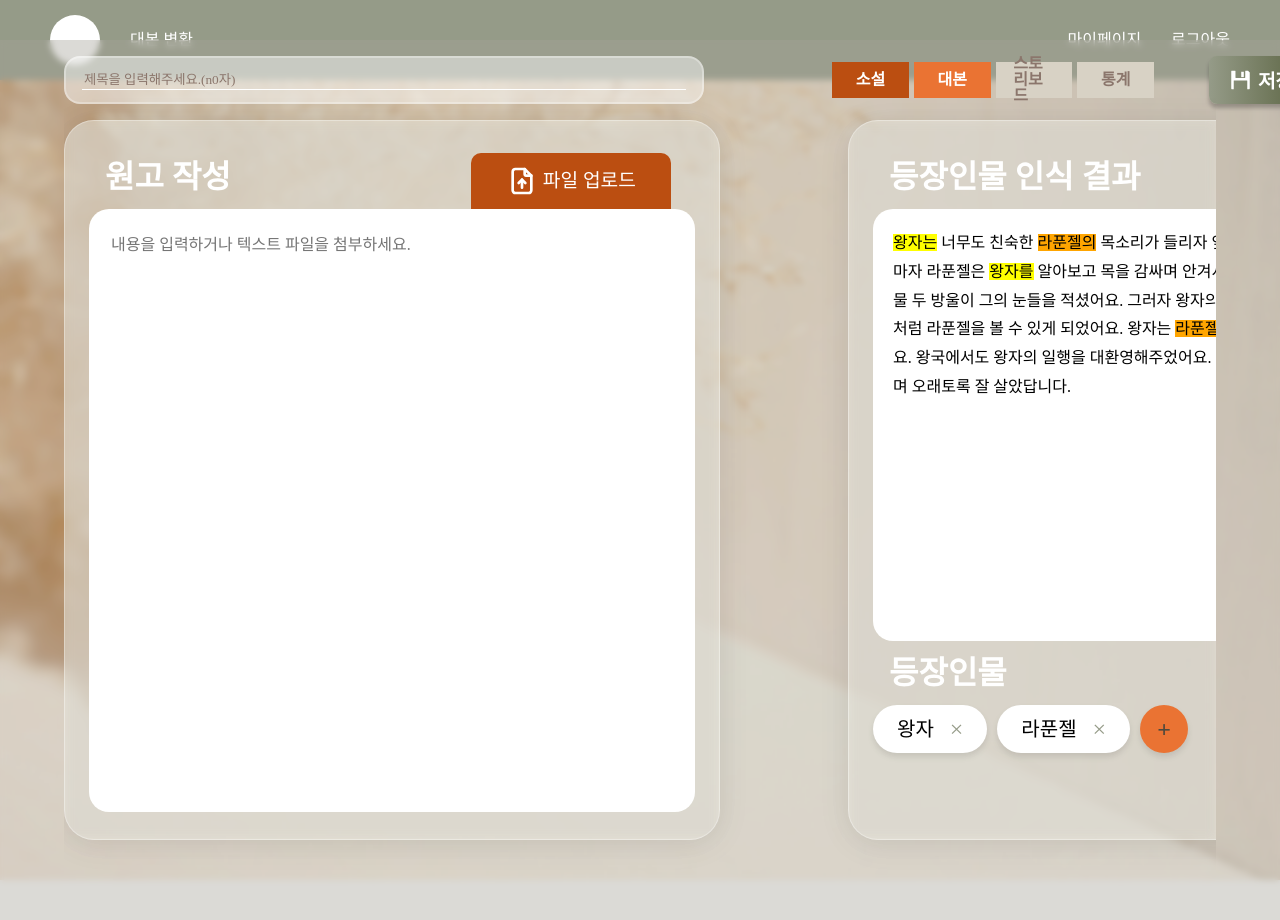
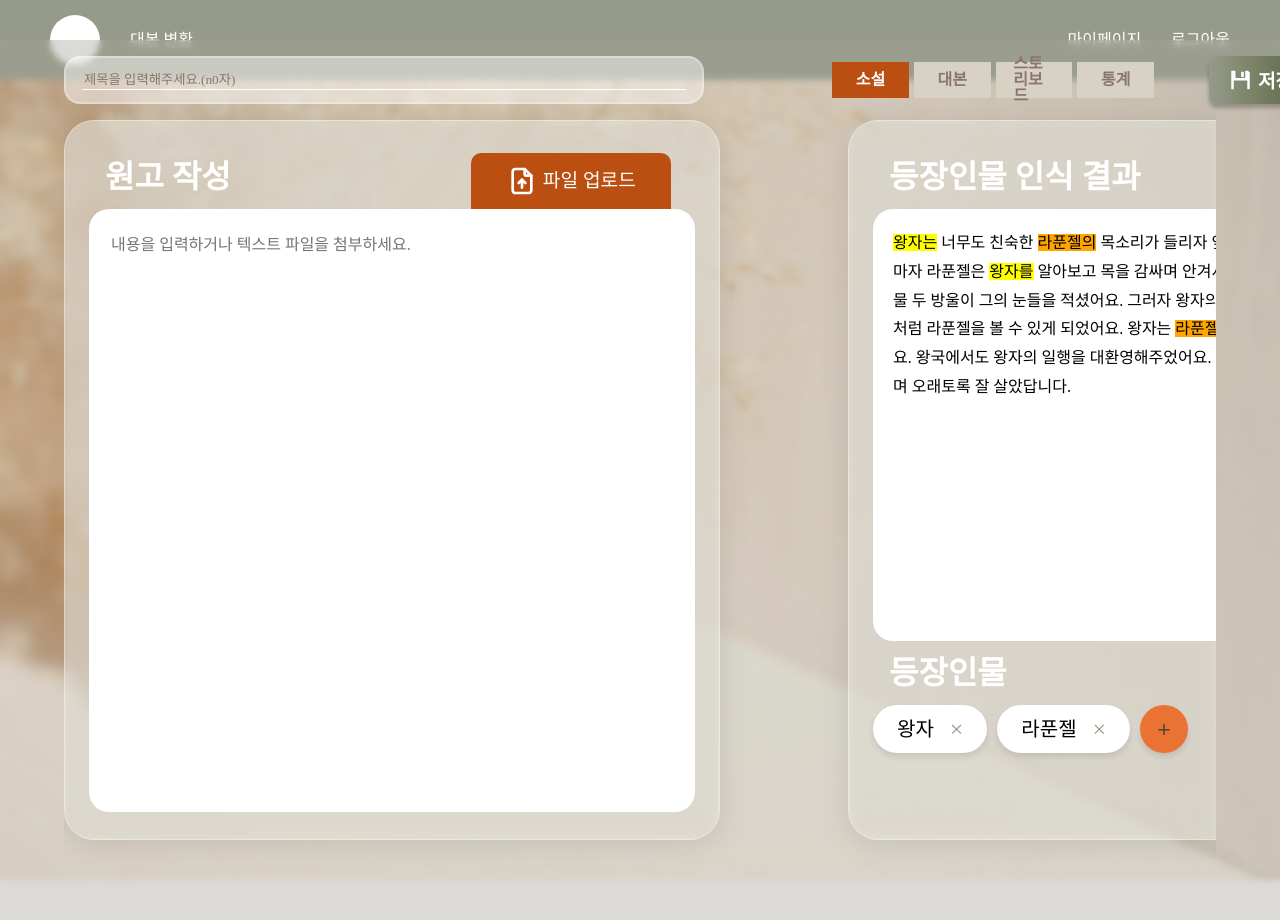
Before and after one commit to otcroz/DS-Volare_front-end, a React (Create React App) app: page /convert in a window 1280 px wide. Shown: the top 920 px of the page. Built offline with nearby package versions, Linux system fonts and the light colour scheme; a web font is replaced by a local one.

Commit message:
[fix] Delete a isComplete value
Pull request #18

```diff
--- a/src/page/ConvertPage.tsx
+++ b/src/page/ConvertPage.tsx
@@ -15,8 +15,7 @@ interface TextProps {
   weight: string;
 }
 const ConvertPage = () => {
-  const [isComplete, setIsComplete] = useState(true);
-  const [step, setStep] = useState([true, true, false, false]); // 진행도
+  const [step, setStep] = useState([false, false, false, false]); // 진행도
   const [select, setSelect] = useState(0); // 사용자가 선택한 컴포넌트
 
   return (
```
